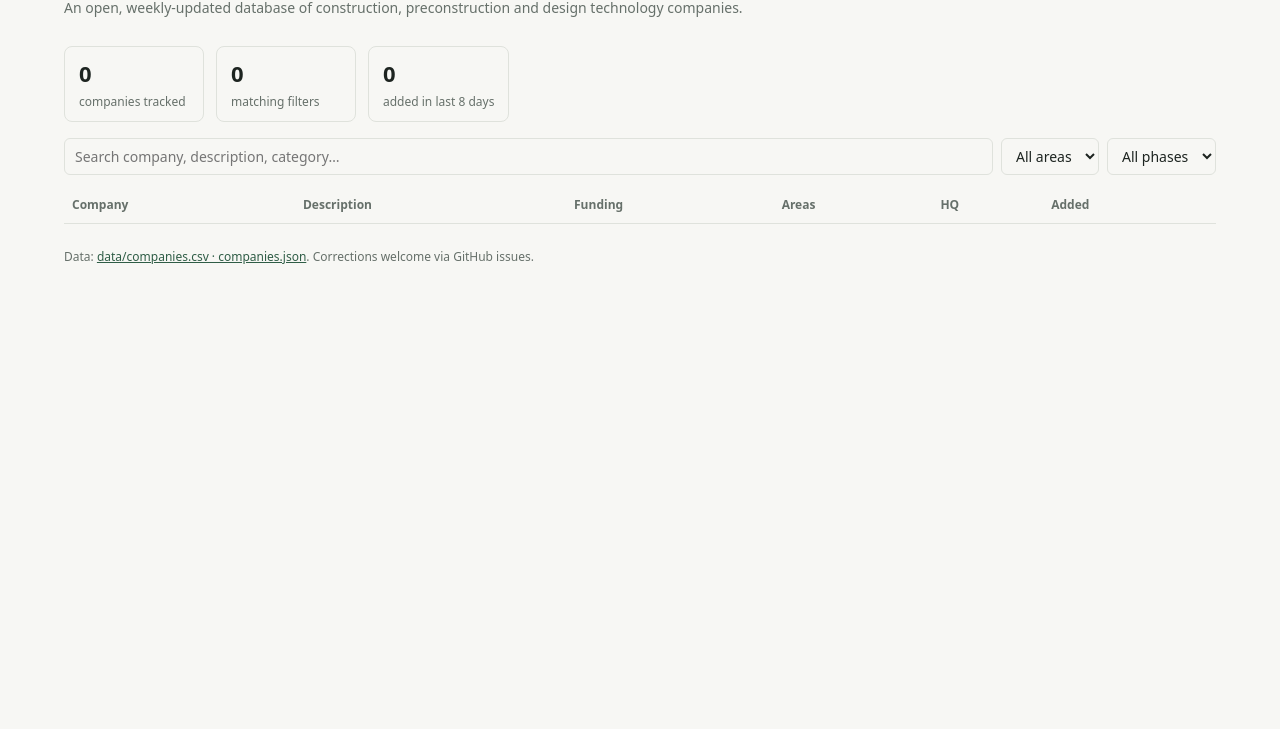
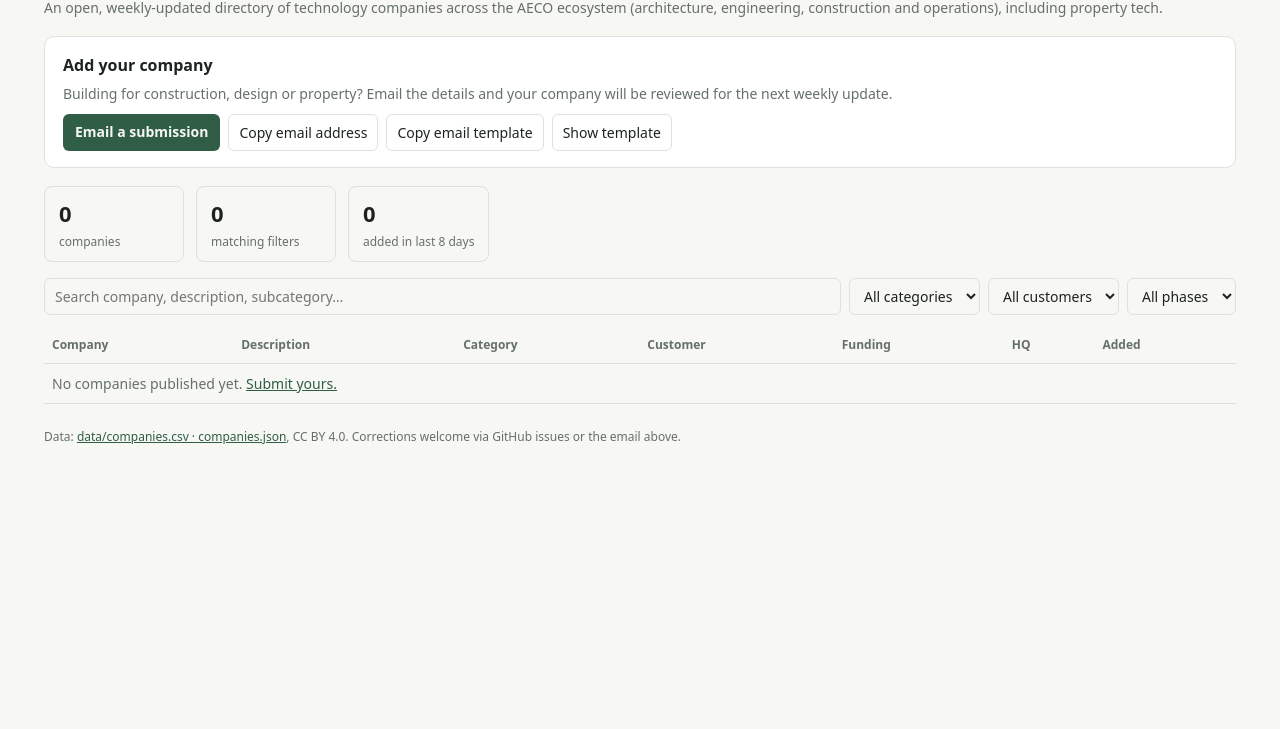
Before and after one commit to visheshvs/contech-landscape, a plain HTML site: page docs/index.html in a window 1280 px wide. Shown: the part 71-800 px from the top of the page. Drawn offline with Linux system fonts and the light colour scheme.

Commit message:
Schema v2 (category/subcategory/customer/phases) and company submission button
Co-Authored-By: Claude Opus 5.5 <noreply@anthropic.com>
Claude-Session: https://claude.ai/code/session_01D9RDHoBYZMhKQbtqtuqnVj

```diff
--- a/data/companies.csv
+++ b/data/companies.csv
@@ -1 +1 @@
-company,description,funding,category,hq,areas,phases,cluster,website,linkedin,date_added,needs_backfill
+company,description,category,subcategory,customer,phases,funding,hq,website,linkedin,date_added
--- a/docs/index.html
+++ b/docs/index.html
@@ -3,59 +3,105 @@
 <head>
 <meta charset="utf-8">
 <meta name="viewport" content="width=device-width, initial-scale=1">
-<title>ConTech Landscape — construction, preconstruction &amp; design tech</title>
+<title>ConTech Landscape — AECO technology directory</title>
 <style>
-:root{--bg:#f7f7f4;--fg:#1d2420;--mut:#66706a;--line:#dfe2dc;--acc:#2f5d46;--chip:#e8eee9}
-@media (prefers-color-scheme:dark){:root{--bg:#141816;--fg:#e8ece9;--mut:#9aa39d;--line:#2a312d;--acc:#8fc3a5;--chip:#22302a}}
+:root{--bg:#f7f7f4;--fg:#1d2420;--mut:#66706a;--line:#dfe2dc;--acc:#2f5d46;--chip:#e8eee9;--card:#fff}
+@media (prefers-color-scheme:dark){:root{--bg:#141816;--fg:#e8ece9;--mut:#9aa39d;--line:#2a312d;--acc:#8fc3a5;--chip:#22302a;--card:#1b201d}}
 *{box-sizing:border-box}body{margin:0;font:14px/1.5 system-ui,-apple-system,Segoe UI,sans-serif;background:var(--bg);color:var(--fg)}
-header{padding:28px 24px 12px;max-width:1200px;margin:auto}h1{margin:0 0 4px;font-size:24px}
-.sub{color:var(--mut)}main{max-width:1200px;margin:auto;padding:0 24px 48px}
-.stats{display:flex;gap:12px;flex-wrap:wrap;margin:16px 0}.stat{border:1px solid var(--line);border-radius:8px;padding:10px 14px;min-width:140px}
+header,main{max-width:1240px;margin:auto;padding:0 24px}header{padding-top:28px}h1{margin:0 0 4px;font-size:24px}
+.sub{color:var(--mut)}.stats{display:flex;gap:12px;flex-wrap:wrap;margin:16px 0}.stat{border:1px solid var(--line);border-radius:8px;padding:10px 14px;min-width:140px}
 .stat b{display:block;font-size:22px}.stat span{color:var(--mut);font-size:12px}
 .controls{display:flex;gap:8px;flex-wrap:wrap;margin:12px 0}
-input,select{font:inherit;padding:7px 10px;border:1px solid var(--line);border-radius:6px;background:transparent;color:inherit}
-input{flex:1;min-width:220px}select option{color:#000}
+input,select,button{font:inherit;padding:7px 10px;border:1px solid var(--line);border-radius:6px;background:transparent;color:inherit}
+input{flex:1;min-width:220px}select option{color:#000}button{cursor:pointer}
+.btn{background:var(--acc);color:var(--bg);border-color:var(--acc);font-weight:600}
 table{width:100%;border-collapse:collapse}th,td{text-align:left;padding:9px 8px;border-bottom:1px solid var(--line);vertical-align:top}
-th{font-size:12px;color:var(--mut);cursor:pointer;user-select:none;white-space:nowrap}
-td.co{font-weight:600;white-space:nowrap}.chip{display:inline-block;background:var(--chip);border-radius:10px;padding:1px 8px;margin:1px 2px 1px 0;font-size:12px;white-space:nowrap}
-a{color:var(--acc)}.mut{color:var(--mut)}footer{color:var(--mut);font-size:12px;margin-top:24px}
+th{font-size:12px;color:var(--mut);cursor:pointer;user-select:none;white-space:nowrap}td.co{font-weight:600;white-space:nowrap}
+.chip{display:inline-block;background:var(--chip);border-radius:10px;padding:1px 8px;margin:1px 2px 1px 0;font-size:12px;white-space:nowrap}
+.chip.s{background:transparent;border:1px solid var(--line)}
+a{color:var(--acc)}.mut{color:var(--mut)}footer{color:var(--mut);font-size:12px;margin:24px 0 40px}
+.submit{border:1px solid var(--line);background:var(--card);border-radius:10px;padding:16px 18px;margin:18px 0}
+.submit h2{margin:0 0 6px;font-size:16px}.submit .row{display:flex;gap:8px;flex-wrap:wrap;margin-top:10px}
+pre{white-space:pre-wrap;background:var(--chip);border-radius:8px;padding:12px;font-size:12.5px;margin:10px 0 0;display:none}
+.toast{margin-left:6px;color:var(--acc);font-size:12px}
 </style>
 </head>
 <body>
 <header>
 <h1>ConTech Landscape</h1>
-<div class="sub">An open, weekly-updated database of construction, preconstruction and design technology companies. <span id="asof"></span></div>
+<div class="sub">An open, weekly-updated directory of technology companies across the AECO ecosystem (architecture, engineering, construction and operations), including property tech. <span id="asof"></span></div>
 </header>
 <main>
+<section class="submit" id="submit">
+<h2>Add your company</h2>
+<div class="mut">Building for construction, design or property? Email the details and your company will be reviewed for the next weekly update.</div>
+<div class="row">
+<a class="btn" id="mailto" href="#" style="text-decoration:none;padding:7px 12px;border-radius:6px">Email a submission</a>
+<button type="button" id="copyEmail">Copy email address</button>
+<button type="button" id="copyTpl">Copy email template</button>
+<button type="button" id="showTpl">Show template</button>
+<span class="toast" id="toast" aria-live="polite"></span>
+</div>
+<pre id="tpl"></pre>
+</section>
+
 <div class="stats" id="stats"></div>
 <div class="controls">
-<input id="q" placeholder="Search company, description, category…" aria-label="Search">
-<select id="area" aria-label="Area"><option value="">All areas</option></select>
+<input id="q" placeholder="Search company, description, subcategory…" aria-label="Search">
+<select id="cat" aria-label="Category"><option value="">All categories</option></select>
+<select id="cust" aria-label="Customer"><option value="">All customers</option></select>
 <select id="phase" aria-label="Phase"><option value="">All phases</option></select>
 </div>
 <table><thead><tr>
-<th data-k="company">Company</th><th>Description</th><th data-k="funding">Funding</th><th>Areas</th><th data-k="hq">HQ</th><th data-k="date_added">Added</th>
+<th data-k="company">Company</th><th>Description</th><th>Category</th><th>Customer</th><th data-k="funding">Funding</th><th data-k="hq">HQ</th><th data-k="date_added">Added</th>
 </tr></thead><tbody id="rows"></tbody></table>
-<footer>Data: <a href="https://github.com/visheshvs/contech-landscape/tree/main/data">data/companies.csv · companies.json</a>. Corrections welcome via GitHub issues.</footer>
+<footer>Data: <a href="https://github.com/visheshvs/contech-landscape/tree/main/data">data/companies.csv · companies.json</a>, CC BY 4.0. Corrections welcome via GitHub issues or the email above.</footer>
 </main>
 <script>
+const EMAIL='visheshvikramsingh@gmail.com', SUBJECT='[ConTech Landscape] Company submission: <Company name>';
+const TEMPLATE=`To: ${EMAIL}
+Subject: ${SUBJECT}
+
+Company name:
+Website:
+LinkedIn page:
+HQ (city, country):
+One- or two-sentence description of what you do:
+Category (pick 1-3): Design & Engineering / Preconstruction & Estimating / Bidding & Procurement / Project Management & Controls / Field Operations & Jobsite / Construction Finance & Payments / Offsite & Industrialized Construction / Supply Chain & Materials Commerce / Property & Asset Management / Real Estate Development & Investment / Smart Buildings & Facilities / Sustainability & Compliance / Workforce & Safety / Data AI & Integration Platforms
+Subcategory (e.g. Quantity takeoff, Bid & tender management, Reality capture & progress):
+Customers (e.g. General Contractor, Architect, Owner / Developer, Trade - Electrical):
+Project phases (Planning & Feasibility / Design / Preconstruction / Construction / Operations):
+Latest funding (round, amount, date), if public:
+Your name and role:`;
+const $=s=>document.querySelector(s),esc=s=>String(s??'').replace(/[&<>"]/g,c=>({'&':'&amp;','<':'&lt;','>':'&gt;','"':'&quot;'}[c]));
+const body=TEMPLATE.split('\n').slice(3).join('\n');
+$('#mailto').href=`mailto:${EMAIL}?subject=${encodeURIComponent(SUBJECT)}&body=${encodeURIComponent(body)}`;
+$('#tpl').textContent=TEMPLATE;
+function toast(t){$('#toast').textContent=t;setTimeout(()=>$('#toast').textContent='',2200)}
+async function copy(t,msg){try{await navigator.clipboard.writeText(t);toast(msg)}catch(e){$('#tpl').style.display='block';toast('Copy blocked: select the text below')}}
+$('#copyEmail').onclick=()=>copy(EMAIL,'Email copied');
+$('#copyTpl').onclick=()=>copy(TEMPLATE,'Template copied');
+$('#showTpl').onclick=()=>{const p=$('#tpl');p.style.display=p.style.display==='block'?'none':'block'};
+
 let D=[],sortK='date_added',dir=-1;
-const $=s=>document.querySelector(s),esc=s=>String(s??'').replace(/[&<>"]/g,c=>({'&':'&amp;','<':'&lt;','>':'&gt;','"':'&quot;'}[c]));
 fetch('companies.json').then(r=>r.json()).then(d=>{D=d;init()});
+const uniq=k=>[...new Set(D.flatMap(x=>x[k]||[]))].sort();
 function init(){
- const areas=[...new Set(D.flatMap(x=>x.area_names))].sort(),ph=[...new Set(D.flatMap(x=>x.phases))].sort();
- areas.forEach(a=>$('#area').add(new Option(a,a)));ph.forEach(a=>$('#phase').add(new Option(a,a)));
+ uniq('category').forEach(a=>$('#cat').add(new Option(a,a)));
+ uniq('customer').forEach(a=>$('#cust').add(new Option(a,a)));
+ ['Planning & Feasibility','Design','Preconstruction','Construction','Operations'].filter(p=>uniq('phases').includes(p)).forEach(a=>$('#phase').add(new Option(a,a)));
  const last=D.map(x=>x.date_added).filter(Boolean).sort().pop();$('#asof').textContent=last?'Data as of '+last+'.':'';
- ['#q','#area','#phase'].forEach(s=>$(s).addEventListener('input',render));
+ ['#q','#cat','#cust','#phase'].forEach(s=>$(s).addEventListener('input',render));
  document.querySelectorAll('th[data-k]').forEach(th=>th.onclick=()=>{const k=th.dataset.k;dir=sortK===k?-dir:1;sortK=k;render()});
  render()}
 function render(){
- const q=$('#q').value.toLowerCase(),a=$('#area').value,p=$('#phase').value;
- const f=D.filter(x=>(!a||x.area_names.includes(a))&&(!p||x.phases.includes(p))&&(!q||[x.company,x.description,x.category,x.cluster,x.hq].join(' ').toLowerCase().includes(q)));
+ const q=$('#q').value.toLowerCase(),c=$('#cat').value,u=$('#cust').value,p=$('#phase').value;
+ const f=D.filter(x=>(!c||(x.category||[]).includes(c))&&(!u||(x.customer||[]).includes(u))&&(!p||(x.phases||[]).includes(p))&&(!q||[x.company,x.description,(x.subcategory||[]).join(' '),x.hq].join(' ').toLowerCase().includes(q)));
  f.sort((x,y)=>String(x[sortK]||'').localeCompare(String(y[sortK]||''))*dir);
  const wk=new Date(Date.now()-8*864e5).toISOString().slice(0,10);
- $('#stats').innerHTML=[[D.length,'companies tracked'],[f.length,'matching filters'],[D.filter(x=>x.date_added>=wk).length,'added in last 8 days']].map(([n,l])=>`<div class="stat"><b>${n}</b><span>${l}</span></div>`).join('');
- $('#rows').innerHTML=f.map(x=>`<tr><td class="co">${esc(x.company)}</td><td>${esc(x.description)||'<span class="mut">—</span>'}${x.website?` <a href="${esc(x.website)}" target="_blank" rel="noopener">website</a>`:''}${x.linkedin?` · <a href="${esc(x.linkedin)}" target="_blank" rel="noopener">LinkedIn</a>`:''}</td><td>${esc(x.funding)}</td><td>${x.area_names.map(n=>`<span class="chip">${esc(n)}</span>`).join('')}</td><td>${esc(x.hq)}</td><td>${esc(x.date_added)}</td></tr>`).join('')}
+ $('#stats').innerHTML=[[D.length,'companies'],[f.length,'matching filters'],[D.filter(x=>x.date_added>=wk).length,'added in last 8 days']].map(([n,l])=>`<div class="stat"><b>${n}</b><span>${l}</span></div>`).join('');
+ const chips=(a,cls='')=>(a||[]).map(n=>`<span class="chip ${cls}">${esc(n)}</span>`).join('');
+ $('#rows').innerHTML=f.length?f.map(x=>`<tr><td class="co">${esc(x.company)}</td><td>${esc(x.description)||'<span class="mut">—</span>'}<div>${x.website?`<a href="${esc(x.website)}" target="_blank" rel="noopener">website</a>`:''}${x.linkedin?` · <a href="${esc(x.linkedin)}" target="_blank" rel="noopener">LinkedIn</a>`:''}</div></td><td>${chips(x.category)}${chips(x.subcategory,'s')}</td><td>${chips(x.customer,'s')}</td><td>${esc(x.funding)}</td><td>${esc(x.hq)}</td><td>${esc(x.date_added)}</td></tr>`).join(''):`<tr><td colspan="7" class="mut">No companies published yet. <a href="#submit">Submit yours.</a></td></tr>`}
 </script>
 </body>
 </html>
```
Also changed, not shown: 2 other files.
